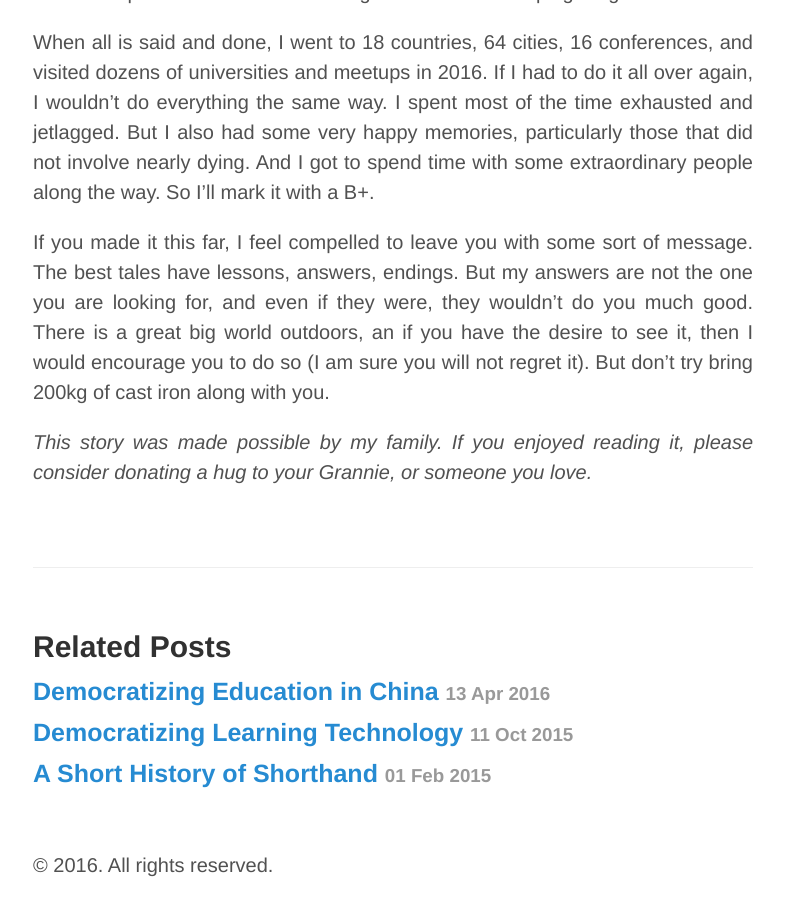
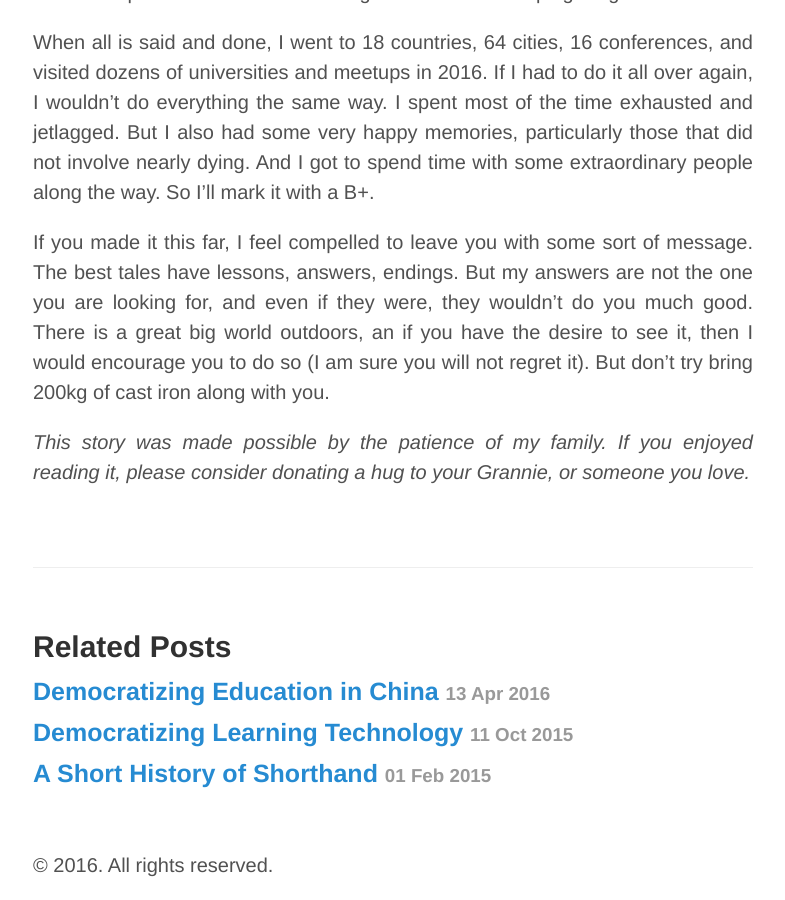
Before and after one commit to breandan/breandan.github.io, a Jekyll site: the page built from _posts/2016-12-27-traveling-tales.md, in a window 1280 px wide and 900 px high, scrolled down 22694 px. Shown: the whole window, without its empty margins (247-1032 px from the left). Built offline with Jekyll 4.4.1, drawn with Linux system fonts in a browser that asks for light colours; nearby versions of some CDN libraries.

Commit message:
more edits

```diff
--- a/_posts/2016-12-27-traveling-tales.md
+++ b/_posts/2016-12-27-traveling-tales.md
@@ -61,7 +61,7 @@
 
 After taking stock of the situation, I decided to pursue the full-time occupation of chasing a girl halfway around the planet. That was a pretty good idea in hindsight. We met in Vancouver, in Austin, in New York, in Boston and Portland and most places in between. You name it and we were probably there for some event or meetup this May or June.
 
-It was my first time visiting Portland. We went there for [Open Source Bridge],(http://opensourcebridge.org/) spent some time exploring Washington Park, and saw a spectacular [Japanese Garden](http://japanesegarden.com/), recently restored and beautifully manicured, with a traveling bonsai exhibit. They have an [Gilded Era mansion](en.wikipedia.org/wiki/Pittock_Mansion) on the hill which is well-worth the visit, if just for the view. We also saw an extraordinary production of [A Streetcar Named Desire](http://www.oregonlive.com/art/index.ssf/2016/05/a_streetcar_named_desire_portl.html) at Portland Center Stage.
+It was my first time visiting Portland. We went there for [Open Source Bridge],(http://opensourcebridge.org/) spent some time exploring Washington Park, and saw a spectacular [Japanese Garden](http://japanesegarden.com/), recently restored and beautifully manicured, with a traveling bonsai exhibit. They have an [Gilded Era mansion](http://en.wikipedia.org/wiki/Pittock_Mansion) on the hill which is well-worth the visit, if just for the view. We also saw an extraordinary production of [A Streetcar Named Desire](http://www.oregonlive.com/art/index.ssf/2016/05/a_streetcar_named_desire_portl.html) at Portland Center Stage.
 
 Planes. Trains. Automobiles. Every week was somewhere new. The daily milieu of new faces and scenes provided a welcome diversion to the reality of my situation. I chatted with [Iranian barbers](http://farzadsbarbershop.com/) in Vancouver, brunched with captive bears on Grouse Mountain, had [good ramen](http://ramendanbo.com/) on Robson, explored castaway [shipwrecks](http://www.cbc.ca/news/canada/british-columbia/city-of-vancouver-may-need-to-pay-for-removal-of-boat-1.3582300) on False Creek, sat on the [largest chair](https://backofhouse.s3.amazonaws.com/uploads/ckeditor/pictures/834/content_clift-BOH-chair-1.jpg) in San Fransisco, tested the [longest slide](http://www.nytimes.com/2016/07/22/arts/design/testing-new-york-citys-longest-slide-on-governors-island.html) in New York.
 
@@ -279,4 +279,4 @@
 
 If you made it this far, I feel compelled to leave you with some sort of message. The best tales have lessons, answers, endings. But my answers are not the one you are looking for, and even if they were, they wouldn't do you much good. There is a great big world outdoors, an if you have the desire to see it, then I would encourage you to do so (I am sure you will not regret it). But don't try bring 200kg of cast iron along with you.
 
-*This story was made possible by my family. If you enjoyed reading it, please consider donating a hug to your Grannie, or someone you love.*
+*This story was made possible by the patience of my family. If you enjoyed reading it, please consider donating a hug to your Grannie, or someone you love.*
```
